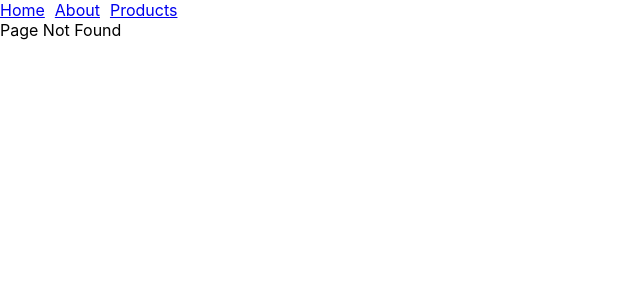
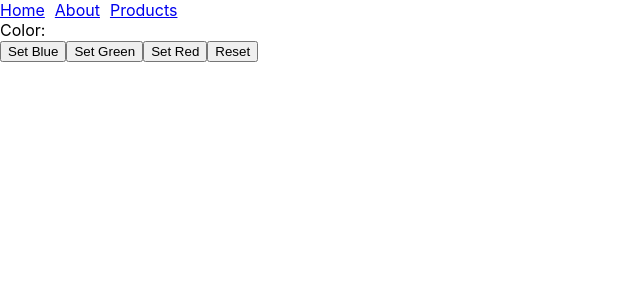
Before and after one commit to sumeetpatond/-react-router-ce, a React (Create React App) app: page /color in a window 1280 px wide. Before the commit this address had no page. Shown: the top 300 px of the page, without its empty margins (0-640 px from the left). Built offline with nearby package versions, Linux system fonts and the light colour scheme.

Commit message:
SearchParams

```diff
--- a/src/App.js
+++ b/src/App.js
@@ -8,6 +8,7 @@ import Products from './componentes/Products';
 import NewProducts from './componentes/NewProducts';
 import FeaturedProducts from './componentes/FeaturedProducts';
 import Users from './componentes/Users';
+import Color from './componentes/Color';
 
 function App() {
     return (
@@ -23,6 +24,7 @@ function App() {
                     <Route path="featured" element={<FeaturedProducts />} />
                 </Route>
                 <Route path="/users/:id" element={<Users />} />
+                <Route path="color" element={<Color />} />
                 <Route path="*" element={<PageNotFound />} />
             </Routes>
         </>
--- /dev/null
+++ b/src/componentes/Color.jsx
@@ -0,0 +1,22 @@
+import { useSearchParams } from 'react-router-dom';
+
+function Color() {
+    const [searchParam, setSearchParam] = useSearchParams();
+    return (
+        <>
+            <div>Color: {searchParam.get('filter')}</div>
+            <button onClick={() => setSearchParam({ filter: 'Blue' })}>
+                Set Blue
+            </button>
+            <button onClick={() => setSearchParam({ filter: 'Green' })}>
+                Set Green
+            </button>
+            <button onClick={() => setSearchParam({ filter: 'Red' })}>
+                Set Red
+            </button>
+            <button onClick={() => setSearchParam({})}>Reset</button>
+        </>
+    );
+}
+
+export default Color;
```
